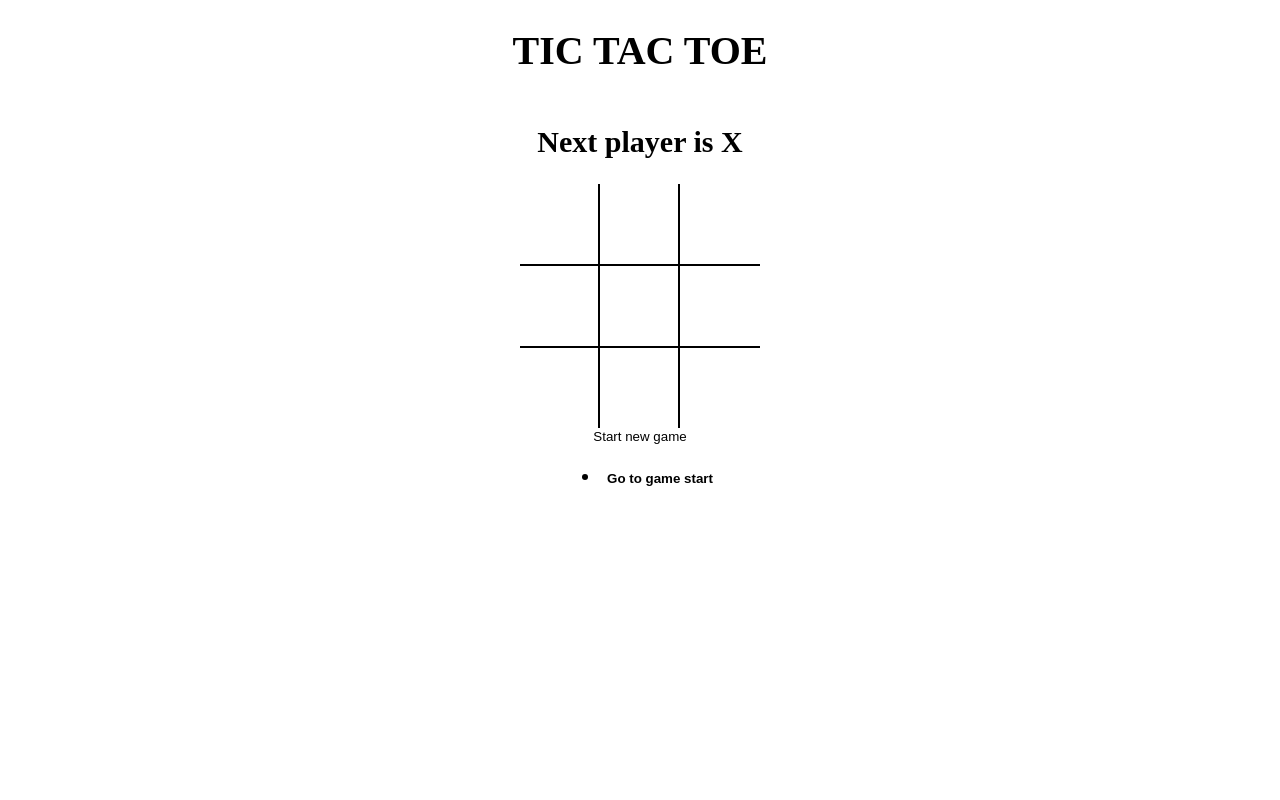
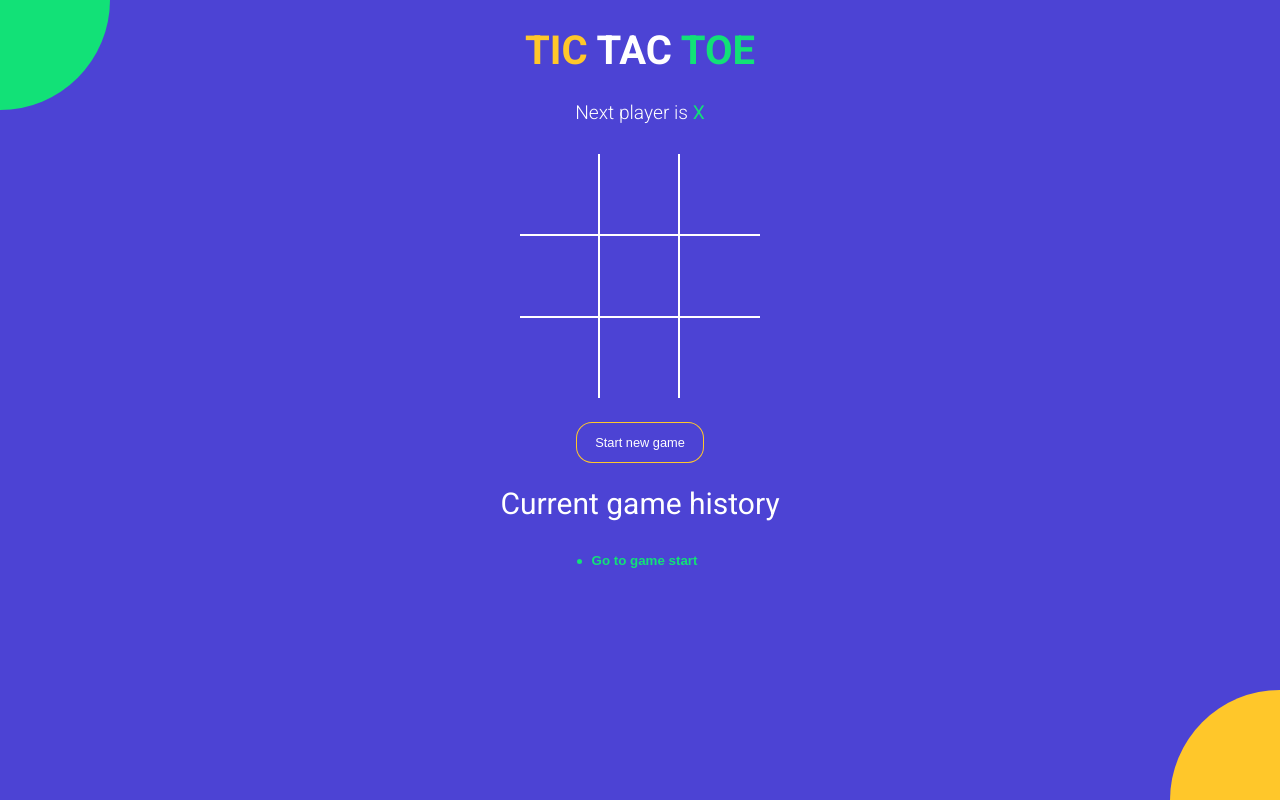
Before and after one commit to teshchaudhary/Tic-Tac-Toe, a React (Vite) app: page / in a window 1280 px wide. Built offline with nearby package versions, Linux system fonts and the light colour scheme; the HTML template or start-up script is replaced by a standard one.

Commit message:
Styled the App

```diff
--- a/index.html
+++ b/index.html
@@ -1,6 +1,13 @@
 <!DOCTYPE html>
 <html>
   <head>
+    <meta charset="UTF-8" />
+    <meta name="viewport" content="width=device-width, initial-scale=1.0" />
+    <meta http-equiv="X-UA-Compatible" content="ie=edge" />
+    <link
+      href="https://fonts.googleapis.com/css?family=Roboto:300,400,700&display=swap"
+      rel="stylesheet"
+    />
     <title>Tic Tac Toe</title>
   </head>
   <body>
--- a/src/App.jsx
+++ b/src/App.jsx
@@ -9,9 +9,6 @@
 const NEW_GAME = [{ board: Array(9).fill(null), isXNext: true }];
 
 const App = () => {
-  //useState has two args
-  // one is initial state that gives the array of initial states
-  // second is the updated values of array
   const [history, setHistory] = useState(NEW_GAME);
   const [currentMove, setCurrentMove] = useState(0);
   const current = history[currentMove];
@@ -51,17 +48,26 @@
 
   return (
     <div className="app">
-      <h1>TIC TAC TOE</h1>
+      <h1>
+        <span className="text-orange">TIC</span> TAC{' '}
+        <span className="text-green">TOE</span>
+      </h1>
       <StatusMessage winner={winner} current={current} />
       <Board
         board={current.board}
         handleSquareClick={handleSquareClick}
         winningSquares={winningSquares}
       />
-      <button type="button" onClick={onNewGame}>
+      <button
+        type="button"
+        onClick={onNewGame}
+        className={`btn-reset ${winner ? 'active' : ''}`}
+      >
         Start new game
       </button>
+      <h2 style={{ fontWeight: 'normal' }}>Current game history</h2>
       <History history={history} moveTo={moveTo} currentMove={currentMove} />
+      <div className="bg-balls" />
     </div>
   );
 };
--- a/src/components/History.jsx
+++ b/src/components/History.jsx
@@ -2,14 +2,13 @@
 
 const History = ({ history, moveTo, currentMove }) => {
   return (
-    <ul>
+    <div className="history-wrapper">
+      <ul className="history">
         {history.map((_, move) => {
           return (
             <li key={move}>
               <button
-              style={{
-                fontWeight: move === currentMove ? 'bold' : 'normal',
-              }}
+                className={`btn-move ${move === currentMove ? 'active' : ''}`}
                 type="button"
                 onClick={() => {
                   moveTo(move);
@@ -21,6 +20,7 @@
           );
         })}
       </ul>
+    </div>
   );
 };
 
--- a/src/components/Square.jsx
+++ b/src/components/Square.jsx
@@ -4,9 +4,10 @@
   return (
     <button
       type="button"
-      className="square"
       onClick={onClick}
-      style={{ fontWeight: isWinningSquare ? 'bold' : 'normal' }}
+      className={`square ${isWinningSquare ? 'winning' : ''} ${
+        value === 'X' ? 'text-green' : 'text-orange'
+      }`}
     >
       {value}
     </button>
--- a/src/components/StatusMessage.jsx
+++ b/src/components/StatusMessage.jsx
@@ -4,13 +4,30 @@
   const noMovesLeft = current.board.every(el => el !== null);
 
   return (
-    <h2>
-      {winner && `Winner is ${winner}`}
-      {!winner &&
-        !noMovesLeft &&
-        `Next player is ${current.isXNext ? 'X' : 'O'}`}
-      {!winner && noMovesLeft && 'X and O tied'}
-    </h2>
+    <div className="status-message">
+      {winner && (
+        <>
+          Winner is{' '}
+          <span className={winner === 'X' ? 'text-green' : 'text-orange'}>
+            {winner}
+          </span>
+        </>
+      )}
+      {!winner && !noMovesLeft && (
+        <>
+          Next player is{' '}
+          <span className={current.isXNext ? 'text-green' : 'text-orange'}>
+            {current.isXNext ? 'X' : 'O'}{' '}
+          </span>
+        </>
+      )}
+      {!winner && noMovesLeft && (
+        <>
+          <span className="text-green">X</span> and{' '}
+          <span className="text-orange">O</span> tied
+        </>
+      )}
+    </div>
   );
 };
 
--- a/src/styles/root.scss
+++ b/src/styles/root.scss
@@ -1,4 +1,11 @@
+$green: #12e177;
+$orange: #ffc72a;
+$blue: #4c43d4;
+
 body {
+  font-family: 'Roboto', sans-serif;
+  background-color: $blue;
+  color: #fff;
   padding: 0;
   margin: 0;
 }
@@ -19,18 +26,83 @@
   align-items: center;
 }
 
+.text-green {
+  color: $green;
+}
+
+.text-orange {
+  color: $orange;
+}
+
+.history-wrapper {
+  width: 300px;
+  text-align: center;
+  margin-bottom: 20px;
+  .history {
+    display: inline-block;
+    padding: 0;
+    margin: 0;
+    li {
+      list-style: none;
+      text-align: left;
+      &:before {
+        content: '';
+        border-radius: 50%;
+        display: inline-block;
+        height: 5px;
+        width: 5px;
+        background-color: $green;
+        margin-right: 4px;
+        margin-bottom: 1px;
+      }
+
+      .btn-move {
+        color: #fff;
+        &.active {
+          font-weight: bold;
+          color: $green;
+        }
+      }
+    }
+  }
+}
+
+.status-message {
+  margin-bottom: 30px;
+  font-size: 1.2rem;
+  font-weight: lighter;
+  span {
+    font-weight: normal;
+  }
+}
+
+.btn-reset {
+  font-size: 0.8rem;
+  color: #fff;
+  border-radius: 15px;
+  padding: 12px 18px;
+  margin-top: 25px;
+  transition: all 0.2s;
+  background-color: $blue;
+  box-shadow: 0px 0px 0px 1px $orange;
+  &.active {
+    background-color: $orange;
+    box-shadow: none;
+  }
+}
+
 .board {
   .board-row {
     display: flex;
     flex-direction: row;
-    border-bottom: 2px solid #000;
+    border-bottom: 2px solid #fff;
     &:last-child {
       border-bottom: none;
     }
     .square {
       width: 80px;
       height: 80px;
-      border-right: 2px solid #000;
+      border-right: 2px solid #fff;
       font-size: 2.5rem;
       padding: 0;
       overflow: hidden;
@@ -38,6 +110,63 @@
       &:last-child {
         border-right: none;
       }
+      &.winning {
+        animation: scaleText 1.4s infinite;
+        @keyframes scaleText {
+          0% {
+            transform: 2.5rem;
+          }
+          50% {
+            font-size: 3.5rem;
+          }
+          100% {
+            font-size: 2.5rem;
+          }
+        }
+      }
     }
   }
 }
+
+.bg-balls {
+  position: fixed;
+  top: 0;
+  left: 0;
+  right: 0;
+  bottom: 0;
+  min-width: 100%;
+  z-index: -1;
+
+  &:before,
+  &:after {
+    content: '';
+    position: absolute;
+    width: 150px;
+    height: 150px;
+    border-radius: 50%;
+  }
+
+  &:before {
+    background-color: $orange;
+    right: -75px;
+    bottom: -75px;
+    @media screen and (min-width: 476px) {
+      width: 220px;
+      height: 220px;
+      right: -110px;
+      bottom: -110px;
+    }
+  }
+
+  &:after {
+    background-color: $green;
+    top: -75px;
+    left: -75px;
+    @media screen and (min-width: 476px) {
+      width: 220px;
+      height: 220px;
+      top: -110px;
+      left: -110px;
+    }
+  }
+}
```
Lines whose indentation alone changed are shown as unchanged.
